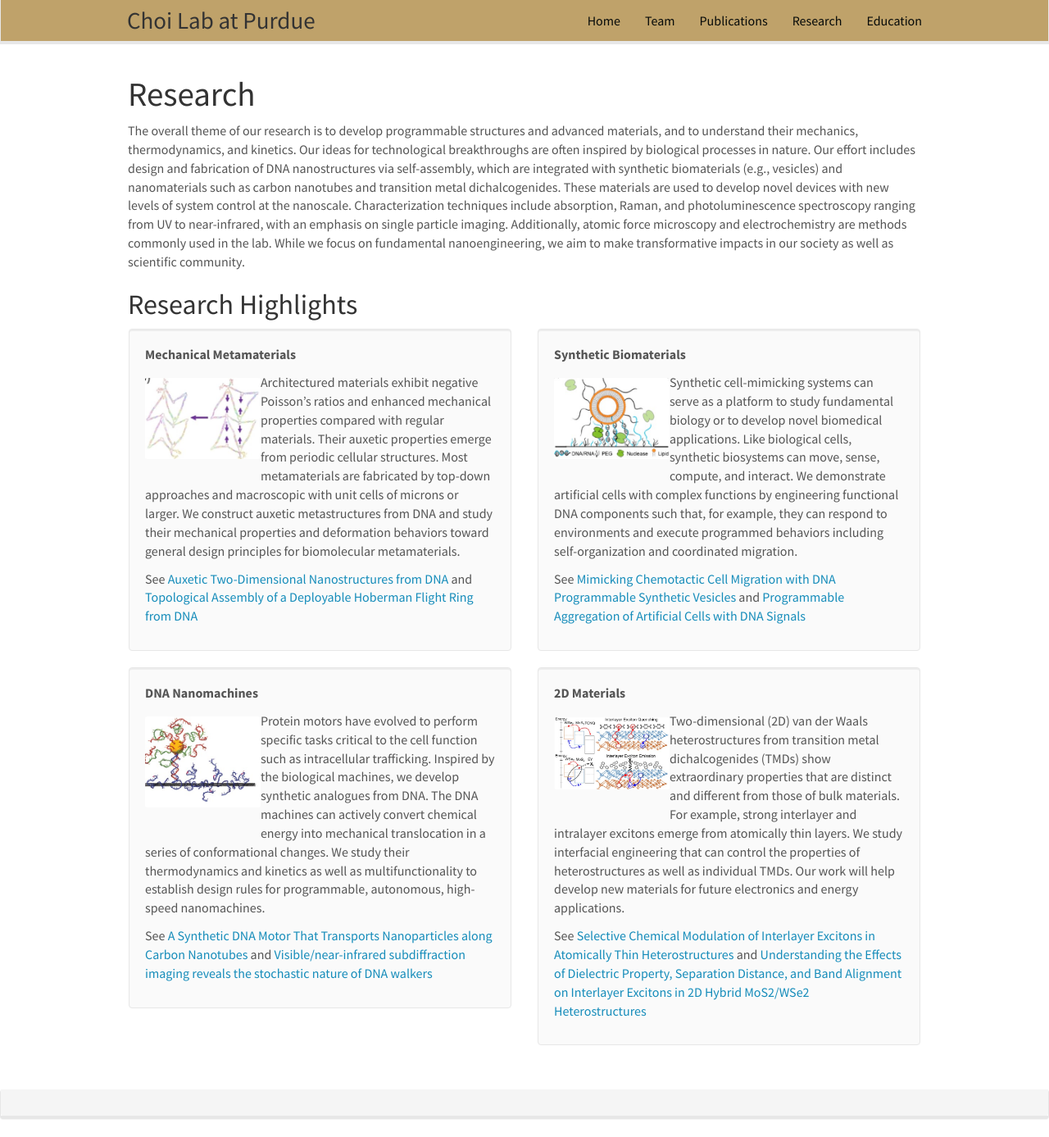
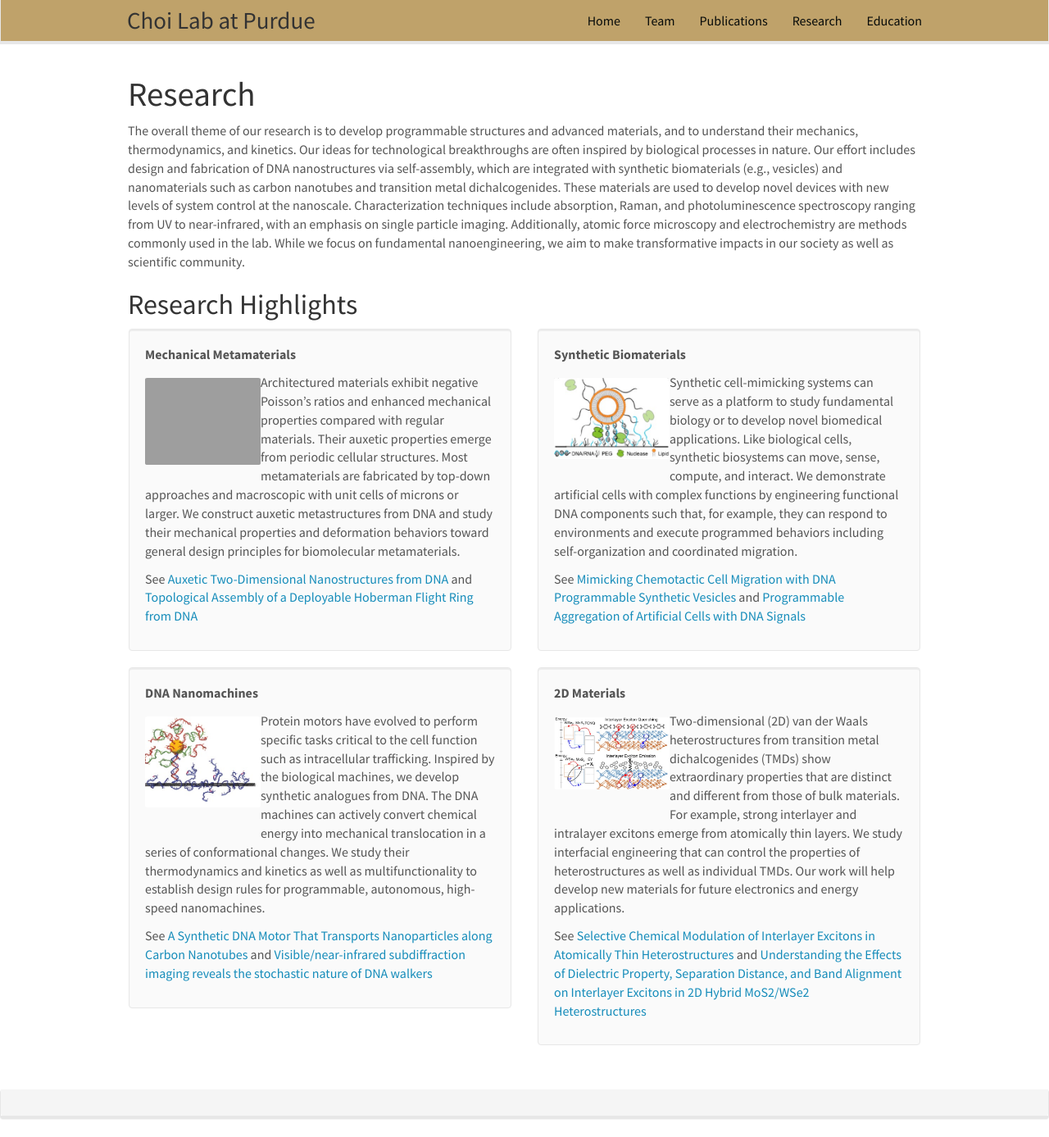
Before and after one commit to choidnalab/choidnalab.github.io, a Jekyll site: the page built from _pages/research.md, in a window 1280 px wide and 1387 px high. Shown: the whole window at 82% size. Built offline with Jekyll 4.4.1, drawn with Linux system fonts in a browser that asks for light colours; nearby versions of some CDN libraries.

Commit message:
Update research_highlights.yml

```diff
--- a/_data/research_highlights.yml
+++ b/_data/research_highlights.yml
@@ -1,5 +1,5 @@
 - title: "Mechanical Metamaterials"
-  image: 1_1.jpg
+  image: pic1.gif
   description: Architectured materials exhibit negative Poisson’s ratios and enhanced mechanical properties compared with regular materials. Their auxetic properties emerge from periodic cellular structures. Most metamaterials are fabricated by top-down approaches and macroscopic with unit cells of microns or larger. We construct auxetic metastructures from DNA and study their mechanical properties and deformation behaviors toward general design principles for biomolecular metamaterials.
   authors:
   link:
```
